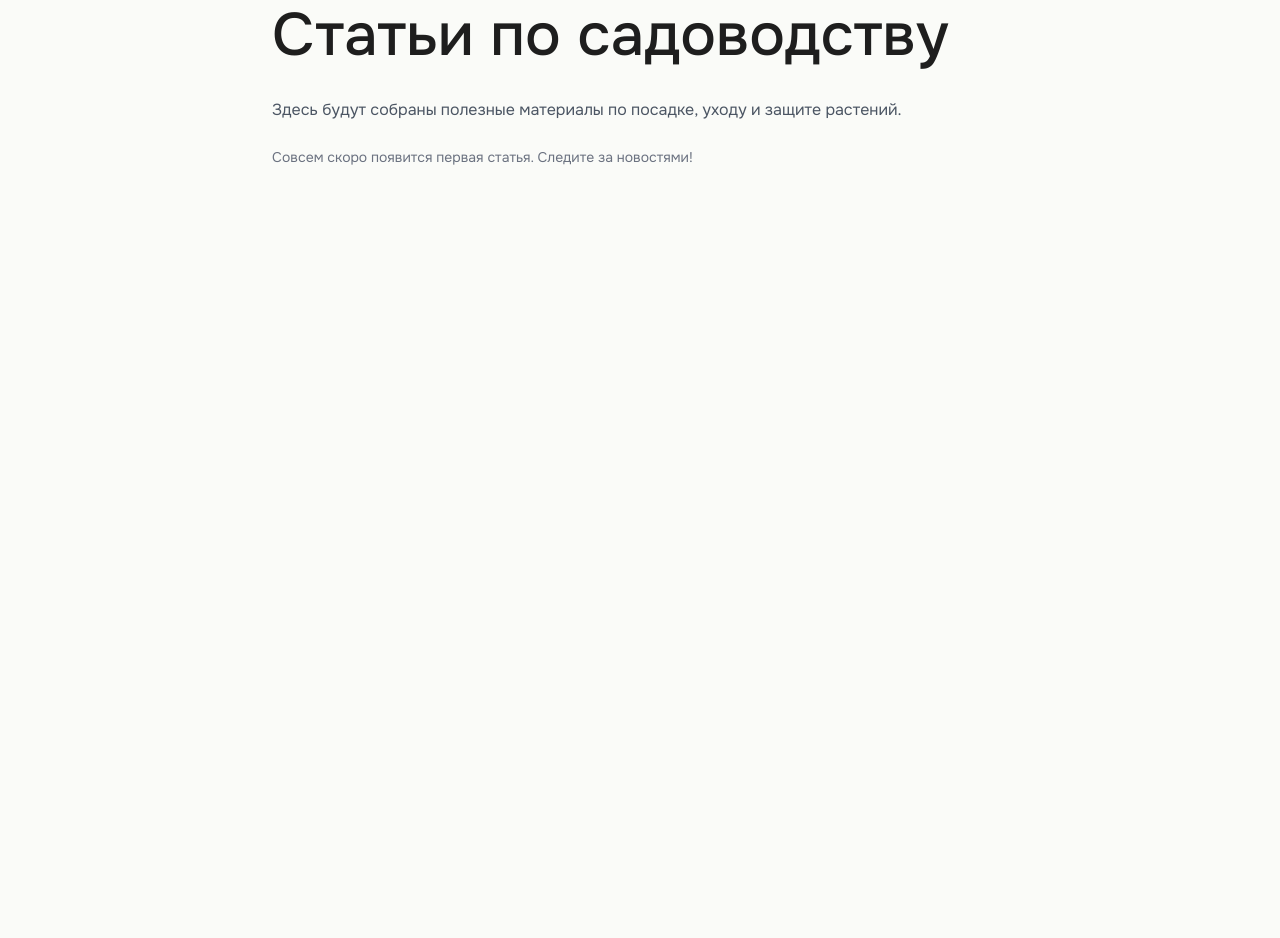
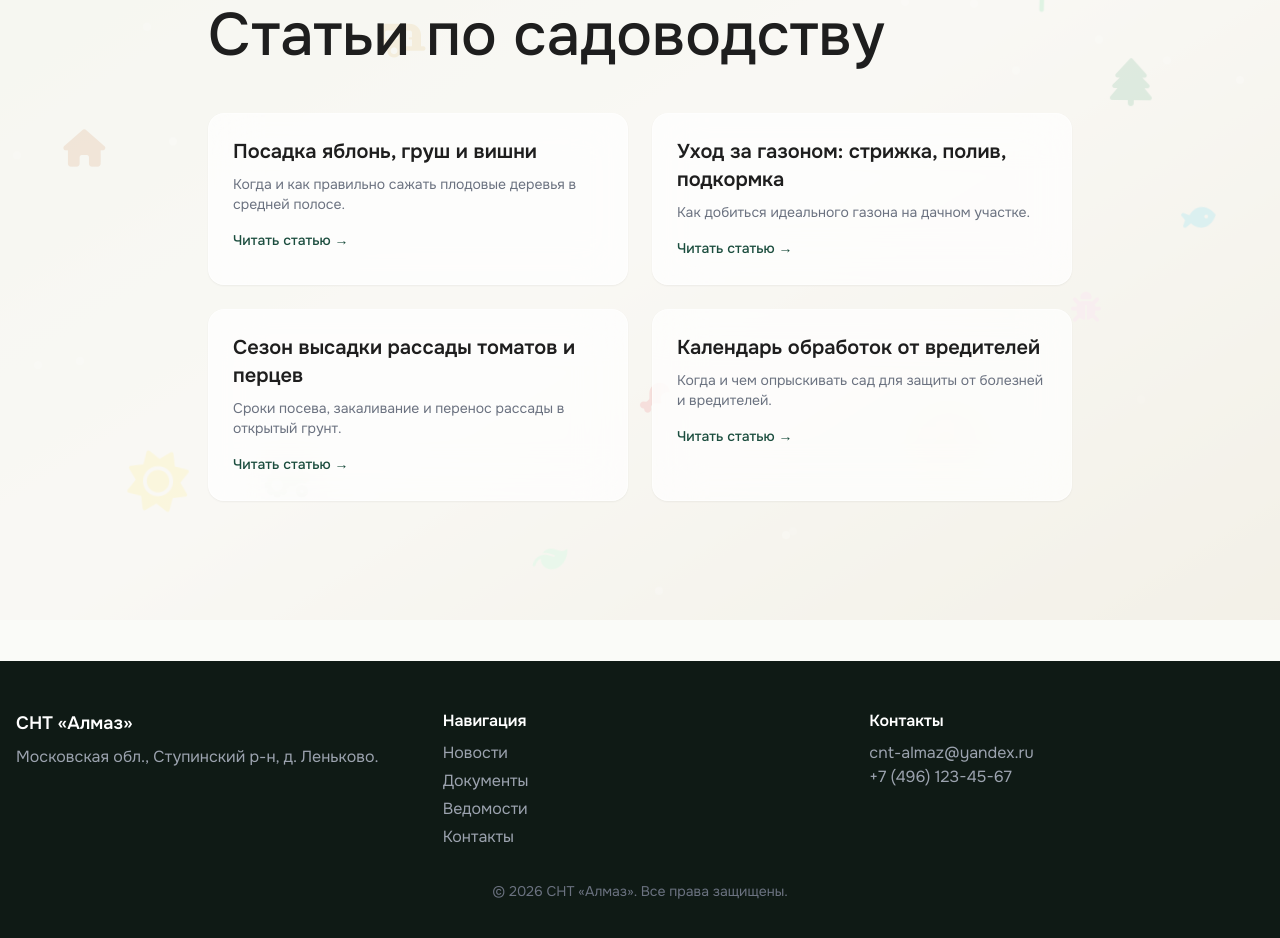
Before and after one commit to rawcam/almaz-snt, a Next.js app: page /almaz-snt/articles/garden in a window 1280 px wide. Shown: the part 180-1118 px from the top of the page. Before the commit the page ends 800 px from the top, so only its background shows below. Built offline with nearby package versions, Linux system fonts and the light colour scheme.

Commit message:
Update garden.js

```diff
--- a/src/pages/articles/garden.js
+++ b/src/pages/articles/garden.js
@@ -1,13 +1,39 @@
 // src/pages/articles/garden.js
 import Navbar from '../../components/Navbar'
+import AnimatedBackground from '../../components/AnimatedBackground'
 import { motion } from 'framer-motion'
+import Link from 'next/link'
+
+const articles = [
+  {
+    title: 'Посадка яблонь, груш и вишни',
+    link: '/articles/garden/apple-trees',
+    description: 'Когда и как правильно сажать плодовые деревья в средней полосе.',
+  },
+  {
+    title: 'Уход за газоном: стрижка, полив, подкормка',
+    link: '/articles/garden/lawn-care',
+    description: 'Как добиться идеального газона на дачном участке.',
+  },
+  {
+    title: 'Сезон высадки рассады томатов и перцев',
+    link: '/articles/garden/seedlings',
+    description: 'Сроки посева, закаливание и перенос рассады в открытый грунт.',
+  },
+  {
+    title: 'Календарь обработок от вредителей',
+    link: '/articles/garden/pest-control-calendar',
+    description: 'Когда и чем опрыскивать сад для защиты от болезней и вредителей.',
+  },
+]
 
 export default function Garden() {
   return (
     <div className="min-h-screen bg-almond">
+      <AnimatedBackground opacity={0.2} />
       <Navbar />
-      <div className="container mx-auto px-4 py-20 max-w-3xl">
-        <motion.article
+      <div className="container mx-auto px-4 py-20 relative z-10 max-w-4xl">
+        <motion.div
           initial={{ opacity: 0, y: 20 }}
           animate={{ opacity: 1, y: 0 }}
           transition={{ duration: 0.6 }}
@@ -15,15 +41,59 @@ export default function Garden() {
           <span className="text-xs font-semibold uppercase tracking-[0.2em] text-green-deep">
             Сад и огород
           </span>
-          <h1 className="text-5xl md:text-6xl font-medium mt-4 mb-8 text-dark">
+          <h1 className="text-5xl md:text-6xl font-medium mt-4 mb-12 text-dark">
             Статьи по садоводству
           </h1>
-          <p className="text-gray-600 leading-relaxed mb-6">
-            Здесь будут собраны полезные материалы по посадке, уходу и защите растений.
-          </p>
-          <p className="text-gray-500 text-sm">Совсем скоро появится первая статья. Следите за новостями!</p>
-        </motion.article>
+        </motion.div>
+
+        <div className="grid grid-cols-1 md:grid-cols-2 gap-6">
+          {articles.map((article, i) => (
+            <motion.div
+              key={i}
+              initial={{ opacity: 0, y: 20 }}
+              whileInView={{ opacity: 1, y: 0 }}
+              viewport={{ once: true }}
+              transition={{ duration: 0.4, delay: i * 0.1 }}
+              className="bg-white/70 backdrop-blur-xl rounded-2xl p-6 shadow-sm border border-white/50 hover:shadow-md transition-all"
+            >
+              <Link href={article.link} className="block">
+                <h3 className="text-xl font-semibold text-dark mb-2 hover:text-green-600 transition-colors">
+                  {article.title}
+                </h3>
+                <p className="text-gray-500 text-sm">{article.description}</p>
+                <span className="inline-block mt-4 text-green-deep font-medium text-sm">
+                  Читать статью →
+                </span>
+              </Link>
+            </motion.div>
+          ))}
+        </div>
       </div>
+
+      <footer className="bg-[#0f1a15] text-gray-400 py-12 mt-20 relative z-10">
+        <div className="container mx-auto px-4 grid grid-cols-1 md:grid-cols-3 gap-8">
+          <div>
+            <h4 className="text-white text-lg font-semibold">СНТ «Алмаз»</h4>
+            <p className="mt-2">Московская обл., Ступинский р-н, д. Леньково.</p>
+          </div>
+          <div>
+            <h5 className="text-white font-semibold">Навигация</h5>
+            <ul className="mt-2 space-y-1">
+              <li><a href="/news" className="hover:text-gold">Новости</a></li>
+              <li><a href="/docs" className="hover:text-gold">Документы</a></li>
+              <li><a href="/payments" className="hover:text-gold">Ведомости</a></li>
+              <li><a href="/contacts" className="hover:text-gold">Контакты</a></li>
+            </ul>
+          </div>
+          <div>
+            <h5 className="text-white font-semibold">Контакты</h5>
+            <p className="mt-2">cnt-almaz@yandex.ru<br />+7 (496) 123-45-67</p>
+          </div>
+        </div>
+        <div className="text-center mt-8 text-sm text-gray-500">
+          © 2026 СНТ «Алмаз». Все права защищены.
+        </div>
+      </footer>
     </div>
   )
 }
```
